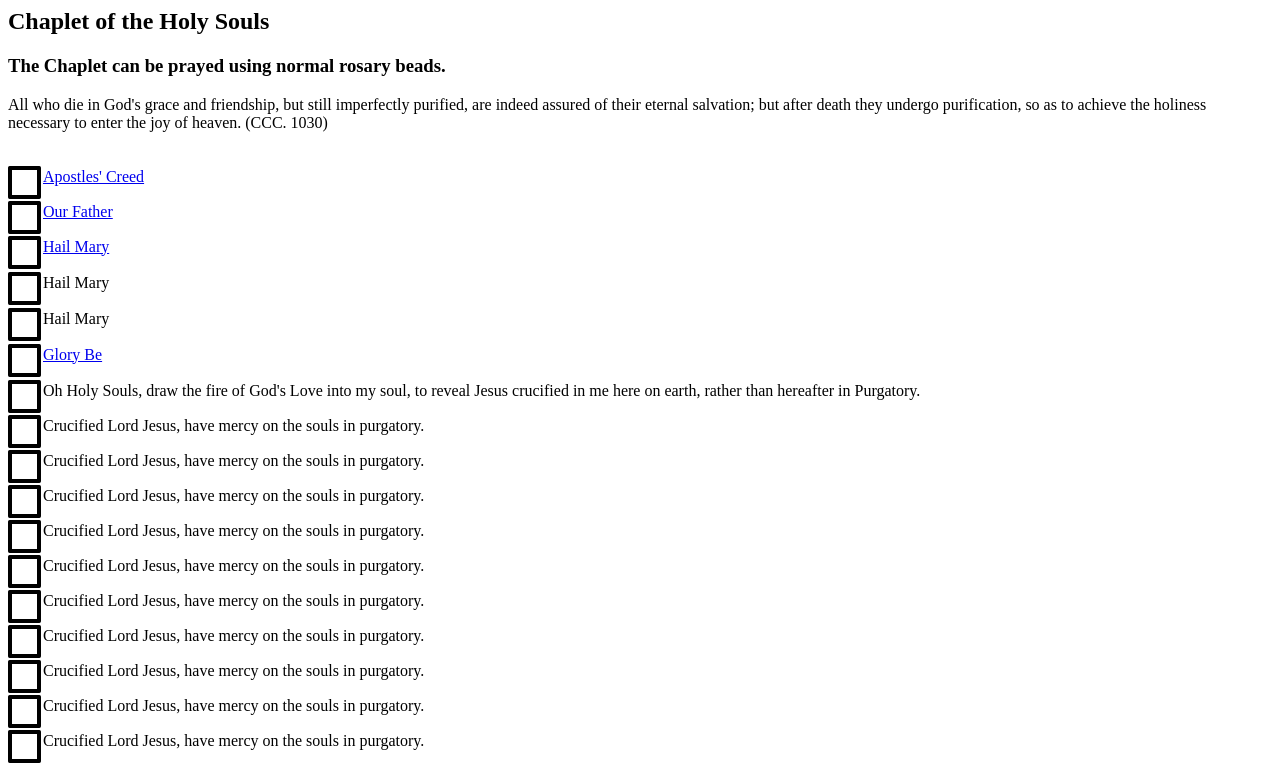
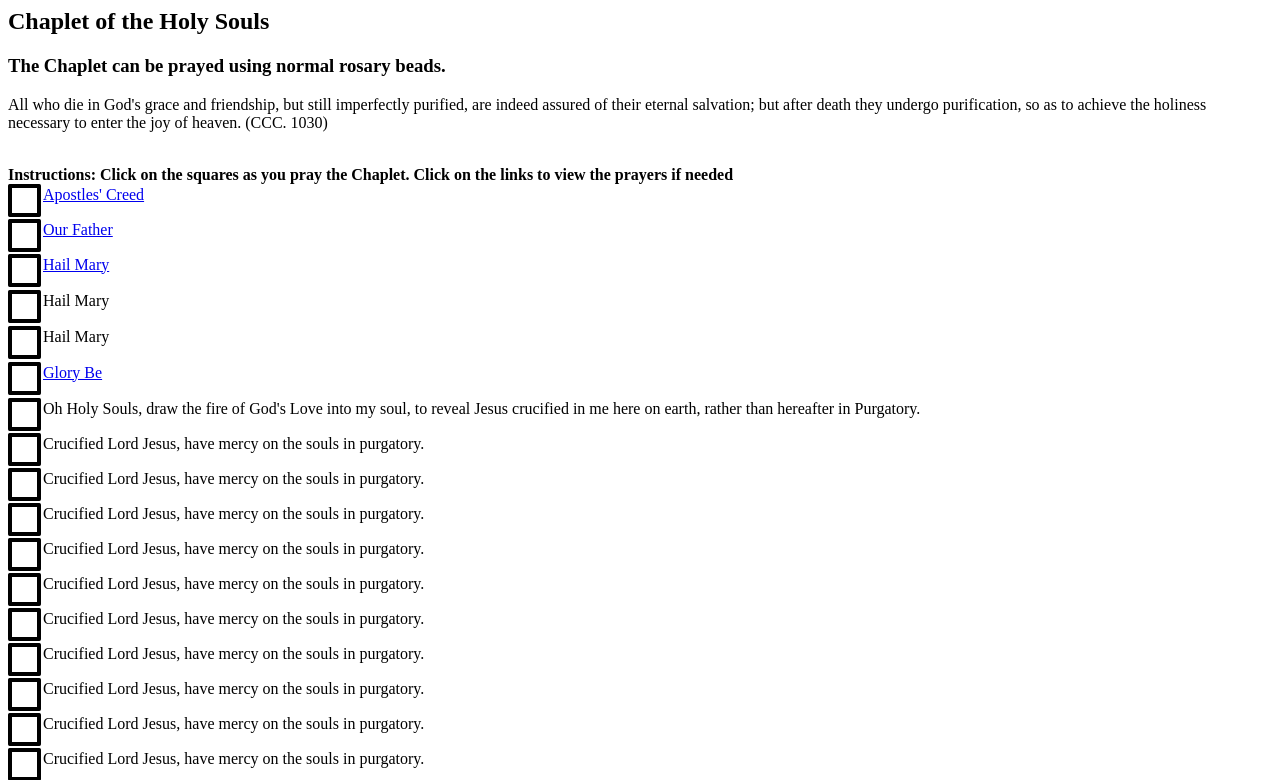
Before and after one commit to Gotomary/HolySoulsChaplet, a plain HTML site: page index.html in a window 1280 px wide. Shown: the top 780 px of the page. Drawn offline with Linux system fonts and the light colour scheme.

Commit message:
Update index.html
updated html text

```diff
--- a/index.html
+++ b/index.html
@@ -1,7 +1,9 @@
+
 <h2> Chaplet of the Holy Souls</h2>
 <h3>The Chaplet can be prayed using normal rosary beads.</h3>
 <p>All who die in God's grace and friendship, but still imperfectly purified, are indeed assured of their eternal salvation; but after death they undergo purification, so as to achieve the holiness necessary to enter the joy of heaven. (CCC. 1030)</p><br/>
-<body>
+<b>Instructions: Click on the squares as you pray the Chaplet. Click on the links to view the prayers if needed</b><br/>
+
    <form>
 <label class="box"><a href="#openModal1">Apostles' Creed</a>
         <input type="checkbox" />
```
